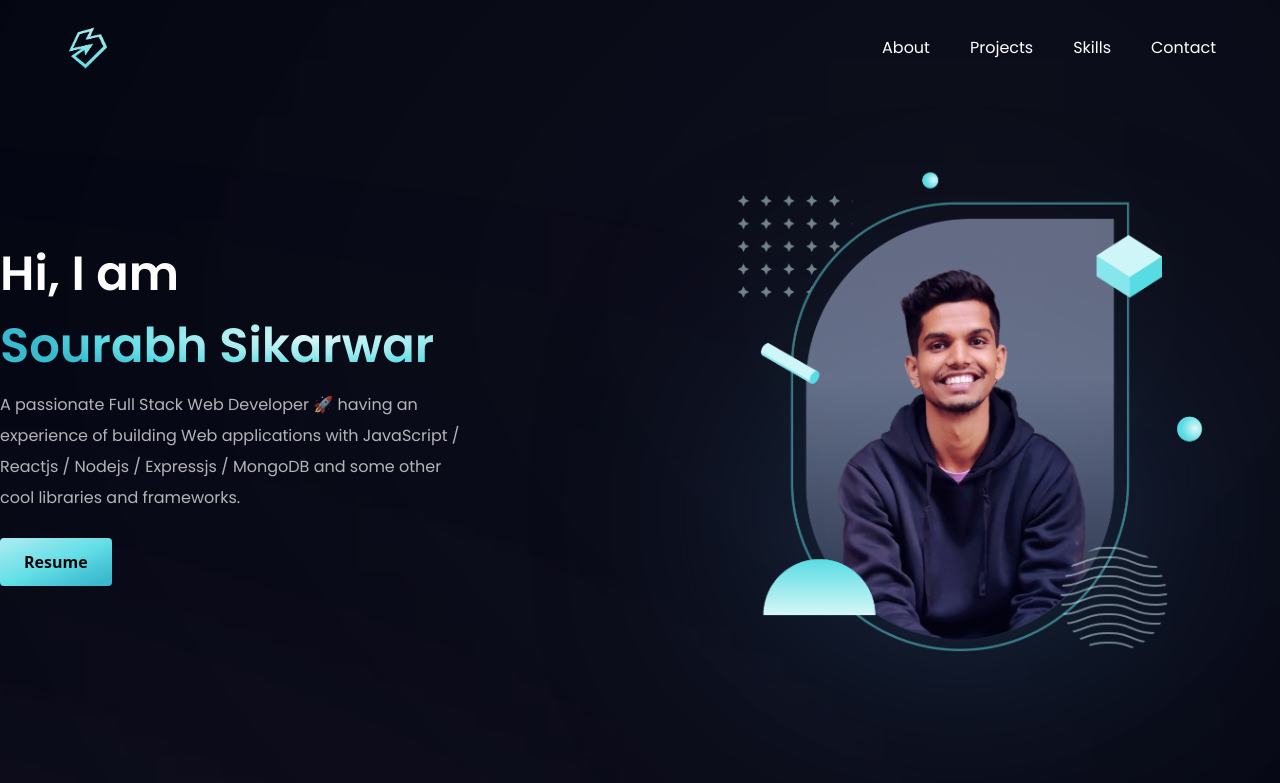
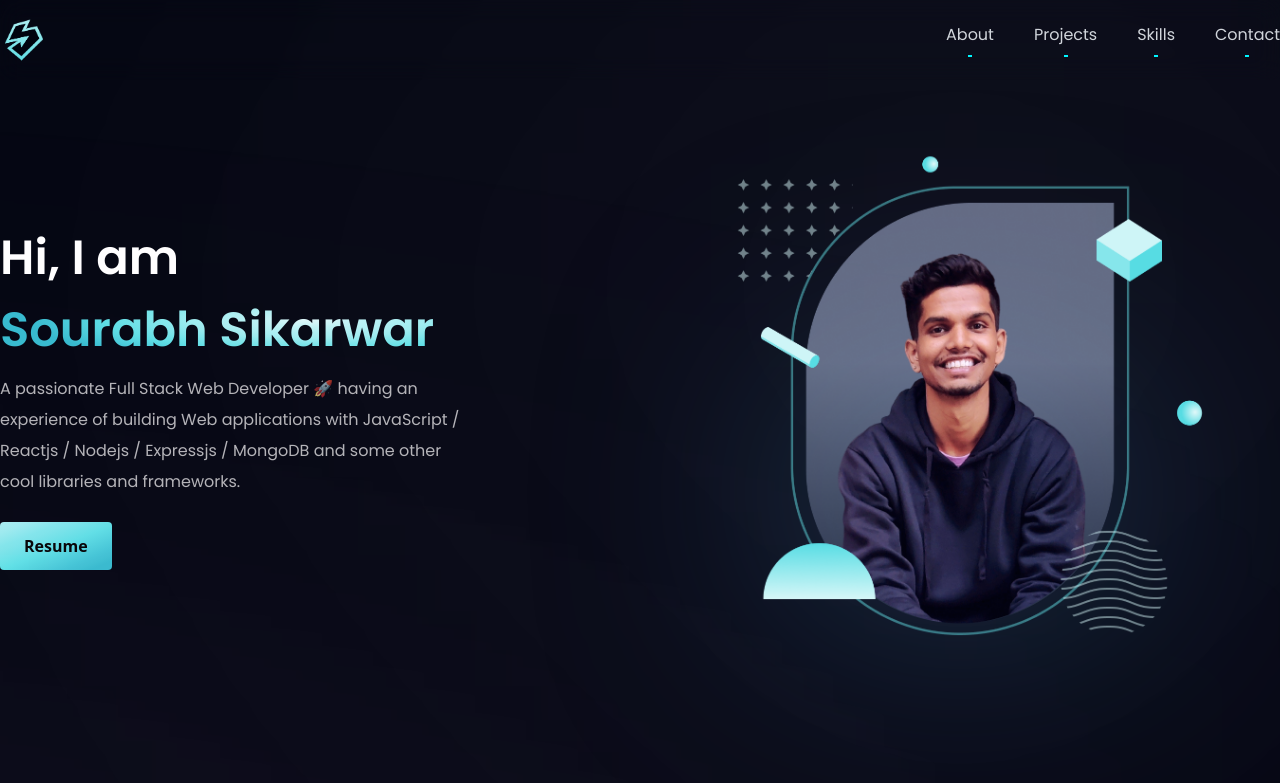
Before and after one commit to sourabhsikarwar/portfolio, a React (Vite) app: page / in a window 1280 px wide. Shown: the top 783 px of the page. Built offline with nearby package versions, Linux system fonts and the light colour scheme.

Commit message:
Navbar changes

```diff
--- a/src/App.jsx
+++ b/src/App.jsx
@@ -15,13 +15,13 @@ const App = () => {
   return (
     <div className="bg-primary dark:bg-primary w-full overflow-hidden">
       <div className={`${styles.paddingX} ${styles.flexCenter}`}>
-        <div className={`${styles.boxWidth}`}>
+        <div className={`${styles.boxWidth} fixed top-0 px-4 xl:px-0 z-50`}>
           <Navbar />
         </div>
       </div>
 
       <div className={`bg-primary dark:bg-primary ${styles.flexStart}`}>
-        <div className={`${styles.boxWidth}`}>
+        <div className={`${styles.boxWidth} mt-20`}>
           <Hero />
         </div>
       </div>
--- a/src/components/Navbar.jsx
+++ b/src/components/Navbar.jsx
@@ -5,17 +5,18 @@ import { navLinks } from "../constants";
 const Navbar = () => {
   const [toggle, setToggle] = useState(false);
   return (
-    <nav className="w-full flex py-6 justify-between items-center">
+    <nav className="w-full flex py-3 sm:py-4 justify-between items-center bg-transparent backdrop-blur-md">
       <img src={mylogo} alt="bank" className="w-[48px]" />
       <ul className="list-none sm:flex hidden justify-end items-center flex-1">
         {navLinks.map((nav, index) => (
           <li
             key={nav.id}
-            className={`font-poppins font-normal cursor-pointer text-[16px] text-white dark:text-white ${
+            className={`font-poppins font-normal cursor-pointer text-[16px] text-gray-300 hover:text-white duration-300 dark:text-gray-300 group ${
               index === navLinks.length - 1 ? "mr-0" : "mr-10"
             }`}
           >
             <a href={`#${nav.id}`}>{nav.title}</a>
+            <hr className="border border-secondary w-1 mx-auto mt-2 group-hover:w-full duration-300" />
           </li>
         ))}
       </ul>
@@ -37,12 +38,13 @@ const Navbar = () => {
             {navLinks.map((nav, index) => (
               <li
                 key={nav.id}
-                className={`font-poppins font-normal cursor-pointer text-[16px] text-white dark:text-white ${
+                className={`font-poppins font-normal cursor-pointer text-[16px] text-gray-200 group hover:text-white duration-300 dark:text-gray-200 ${
                   index === navLinks.length - 1 ? "mb-0" : "mb-4"
                 }
                 `}
               >
                 <a href={`#${nav.id}`}>{nav.title}</a>
+                <hr className="border border-secondary w-1 mx-auto mt-2 group-hover:w-full duration-300" />
               </li>
             ))}
           </ul>
```
